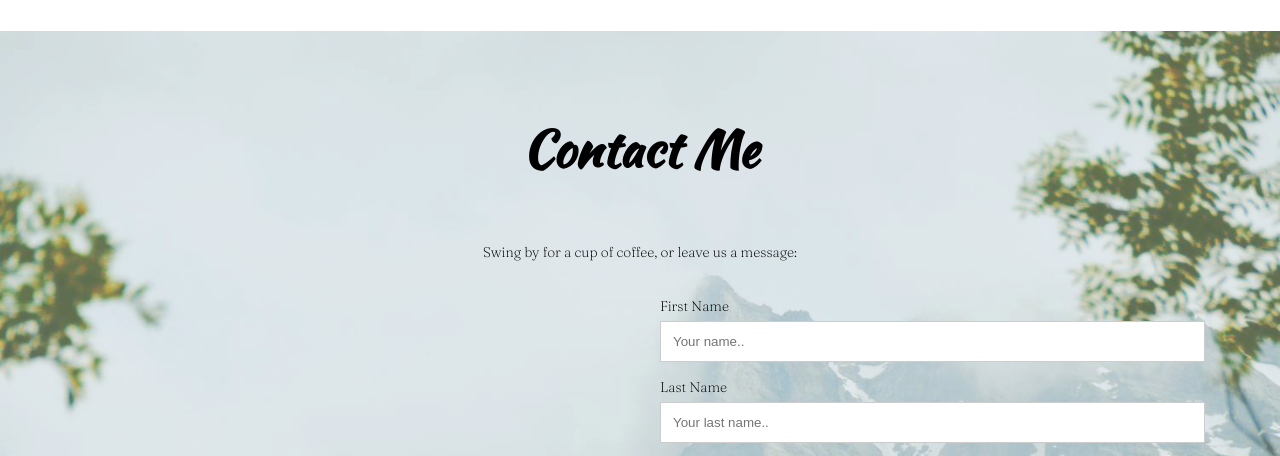
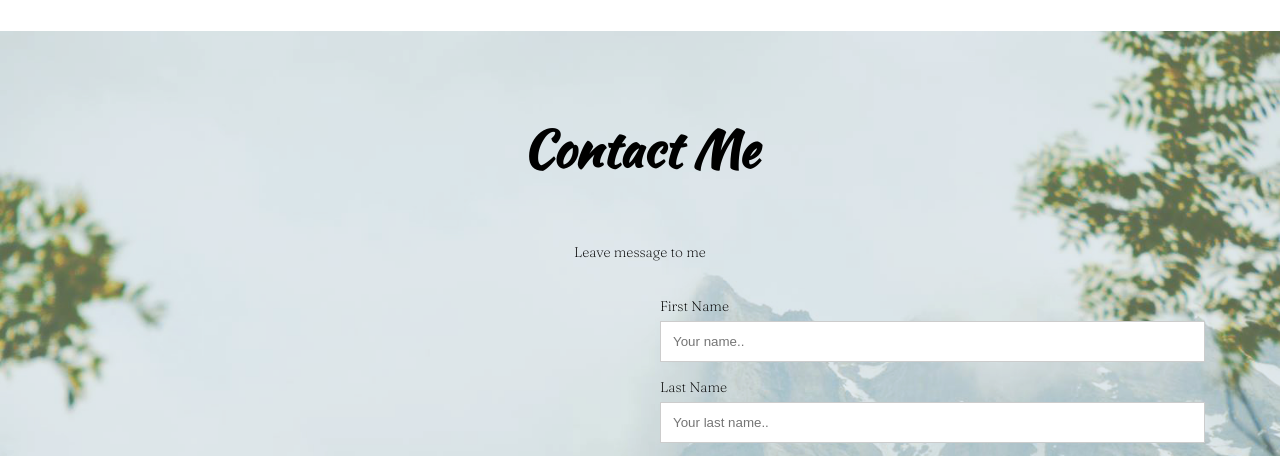
Before and after one commit to AzharKazhikarim/assignment2, a plain HTML site: page index.html in a window 1280 px wide. Shown: the part 1629-2085 px from the top of the page. Drawn offline with Linux system fonts and the light colour scheme.

Commit message:
Update index.html

```diff
--- a/index.html
+++ b/index.html
@@ -72,7 +72,7 @@
       <div class="container">
   <div style="text-align:center">
     <h2 class=" contact">Contact Me</h2>
-    <p>Swing by for a cup of coffee, or leave us a message:</p>
+    <p>Leave message to me</p>
   </div>
 
 </div>
```
